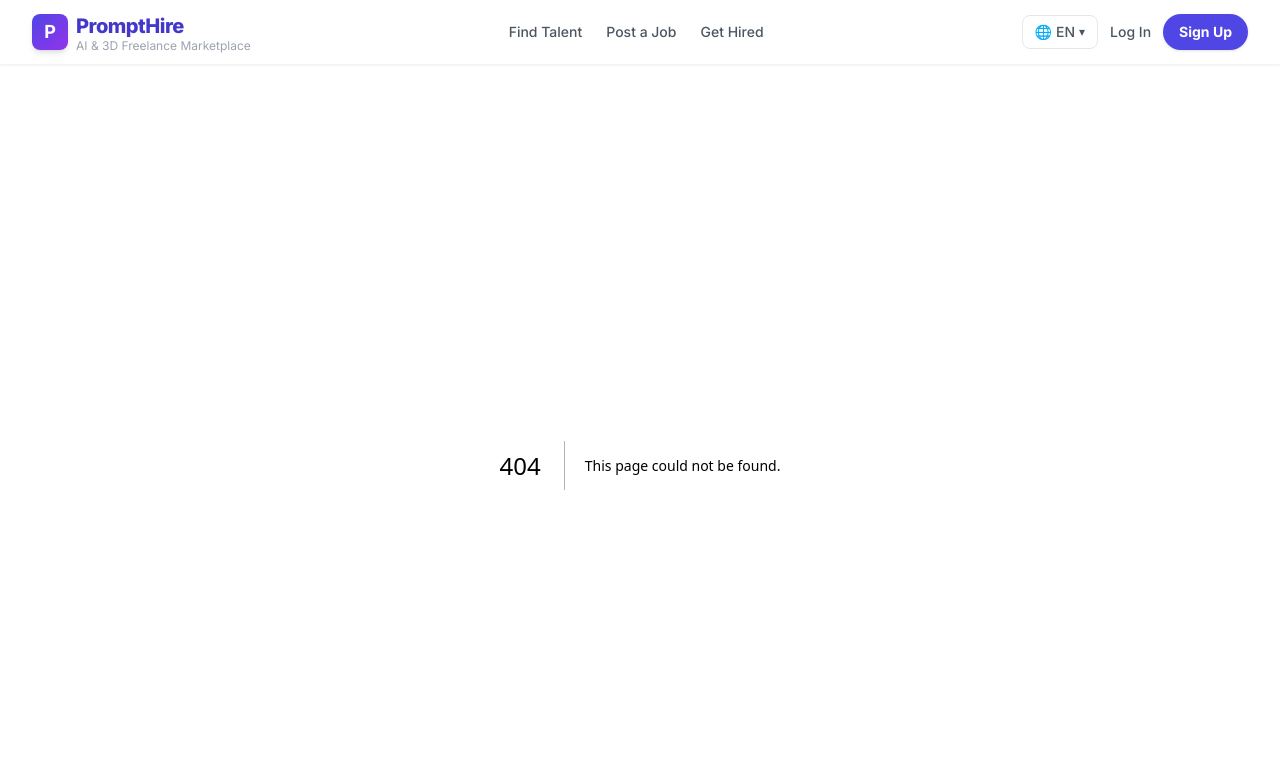
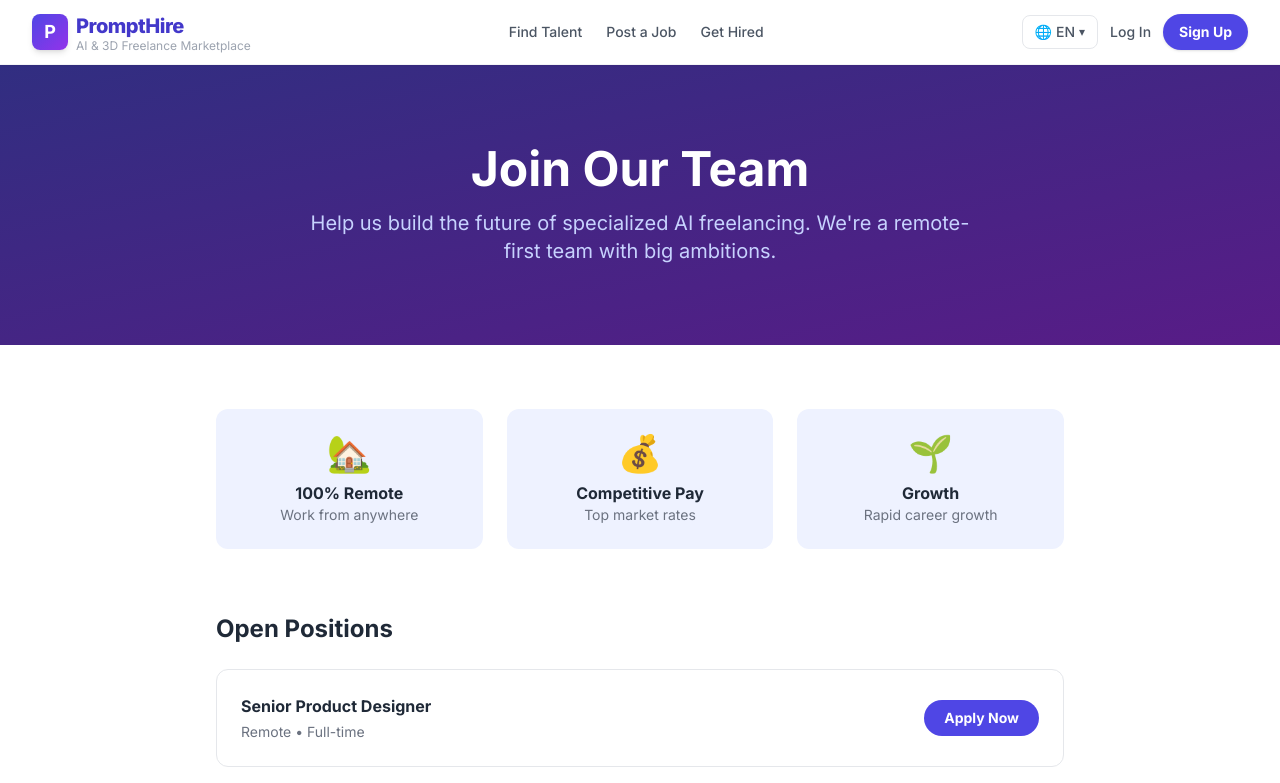
Before and after one commit to ecommerceguru787-cyber/prompthire, a Next.js app: page /careers in a window 1280 px wide. Before the commit this address had no page. Shown: the top 783 px of the page. Built offline with nearby package versions, Linux system fonts and the light colour scheme.

Commit message:
Create page.tsx

```diff
--- /dev/null
+++ b/app/careers/page.tsx
@@ -0,0 +1,41 @@
+export const metadata = { title: 'Careers - PromptHire', description: 'Join the PromptHire team and help shape the future of AI freelancing.' };
+const jobs = [
+  { t: 'Senior Product Designer', d: 'Remote', type: 'Full-time' },
+  { t: 'AI/ML Engineer', d: 'Remote', type: 'Full-time' },
+  { t: 'Content Strategist', d: 'Remote', type: 'Part-time' },
+  { t: 'Community Manager', d: 'Remote', type: 'Full-time' },
+  { t: 'Frontend Engineer (Next.js)', d: 'Remote', type: 'Full-time' },
+];
+export default function CareersPage() {
+  return (
+    <main className="bg-white">
+      <section className="bg-gradient-to-br from-indigo-900 to-purple-900 text-white py-20 px-6 text-center">
+        <h1 className="text-5xl font-bold mb-4">Join Our Team</h1>
+        <p className="text-xl text-indigo-200 max-w-2xl mx-auto">Help us build the future of specialized AI freelancing. We&apos;re a remote-first team with big ambitions.</p>
+      </section>
+      <section className="max-w-4xl mx-auto py-16 px-6">
+        <div className="grid md:grid-cols-3 gap-6 mb-16">
+          {[{icon:'🏡',t:'100% Remote',d:'Work from anywhere'},{icon:'💰',t:'Competitive Pay',d:'Top market rates'},{icon:'🌱',t:'Growth',d:'Rapid career growth'}].map(b=>(
+            <div key={b.t} className="bg-indigo-50 rounded-xl p-6 text-center">
+              <div className="text-4xl mb-2">{b.icon}</div>
+              <div className="font-bold text-gray-800">{b.t}</div>
+              <div className="text-gray-500 text-sm">{b.d}</div>
+            </div>
+          ))}
+        </div>
+        <h2 className="text-2xl font-bold text-gray-800 mb-6">Open Positions</h2>
+        <div className="space-y-4">
+          {jobs.map(j => (
+            <div key={j.t} className="border border-gray-200 rounded-xl p-6 flex items-center justify-between hover:border-indigo-400 hover:shadow-sm transition">
+              <div>
+                <div className="font-bold text-gray-800">{j.t}</div>
+                <div className="text-gray-500 text-sm mt-1">{j.d} • {j.type}</div>
+              </div>
+              <button className="bg-indigo-600 text-white font-bold px-5 py-2 rounded-full text-sm hover:bg-indigo-700 transition">Apply Now</button>
+            </div>
+          ))}
+        </div>
+      </section>
+    </main>
+  );
+}
```
